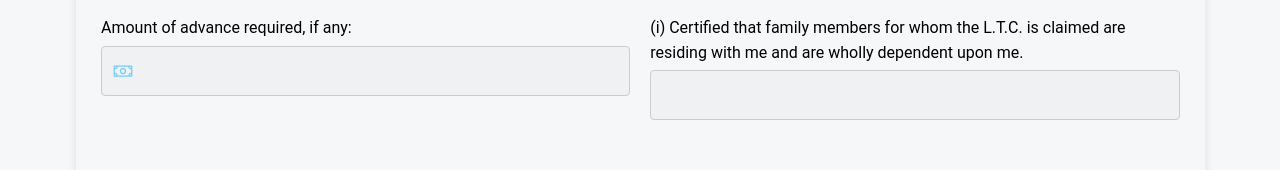
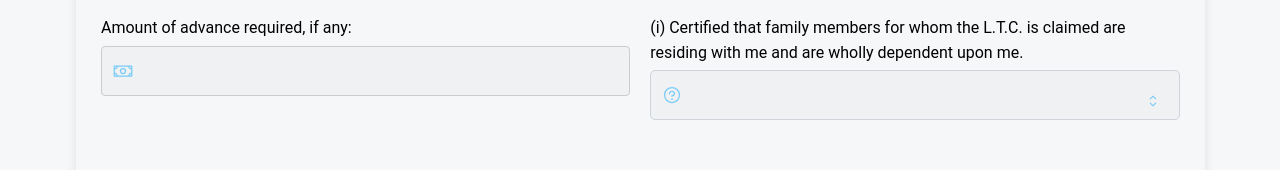
Before and after one commit to vishalverma9572/Fusion-client, a React (Vite) app: page /hr/ltc in a window 1280 px wide. Shown: the part 2522-2692 px from the top of the page. Built offline with nearby package versions, Linux system fonts and the light colour scheme.

Commit message:
Revert "certification filed changed"
This reverts commit 8e680a41f0670d275392fb87da46dbea8b8ef6ab.

```diff
--- a/src/Modules/HR/pages/LTCPageComp/LTCForm.jsx
+++ b/src/Modules/HR/pages/LTCPageComp/LTCForm.jsx
@@ -961,13 +961,20 @@ const LtcForm = () => {
               are residing with me and are wholly dependent upon me.
             </label>
             <div className="input-wrapper">
-              <input
-                type="text"
+              <Question size={20} />
+              <Select
                 id="certificationDetails"
                 name="certificationDetails"
+                data={[
+                  { value: "Yes", label: "Yes" },
+                  { value: "No", label: "No" },
+                ]}
                 value={formData.certificationDetails}
-                onChange={handleChange}
+                onChange={(value) =>
+                  handleSelectChange(value, "certificationDetails")
+                }
                 className="input"
+                styles={selectStyles}
                 required
               />
             </div>
```
